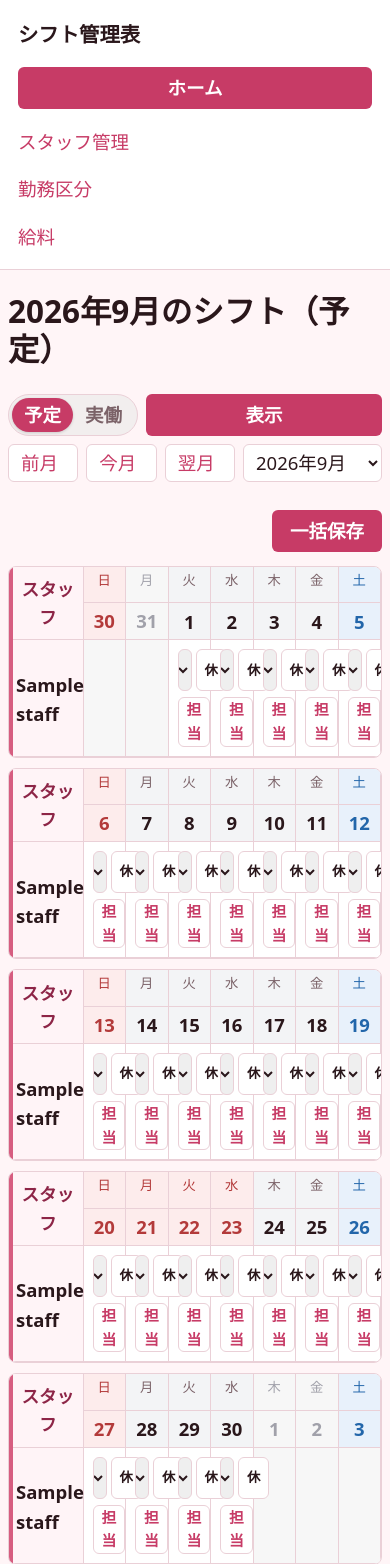
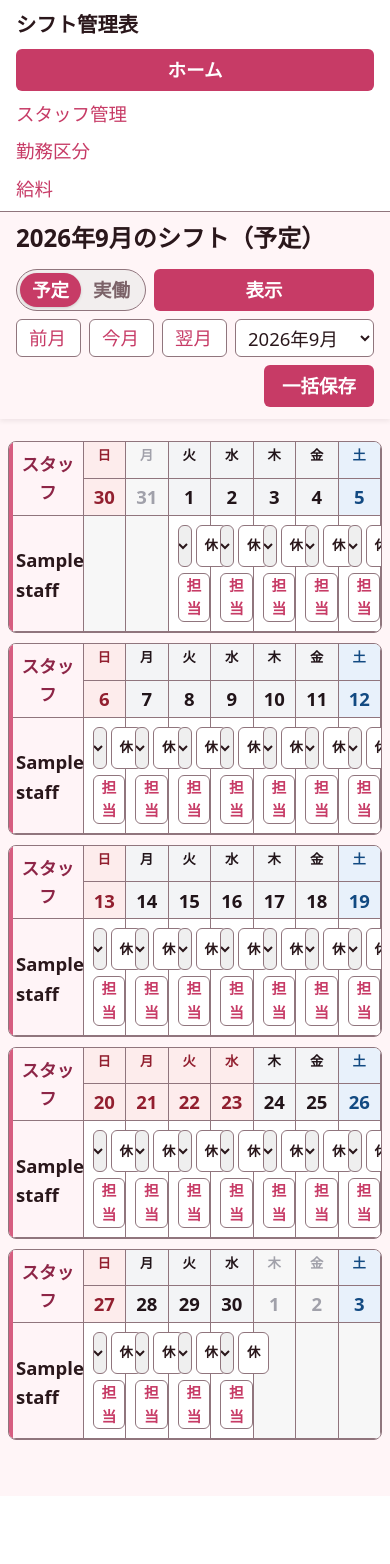
Before and after one commit to nogikaede0318-rgb/kutu-work, a Django app: page /?month=2026-09&mode=edit in a window 390 px wide. Shown: the top 1564 px of the page. After the commit the page ends 1440 px from the top, so only its background shows below. Run offline with Django 4.2, Linux system fonts and the light colour scheme; tables that the repository leaves empty hold one stand-in row (values such as "Sample post").

Commit message:
v7(20260923v6)

```diff
--- /dev/null
+++ b/notes/static/notes/page_header.js
@@ -0,0 +1,37 @@
+(() => {
+    const header = document.querySelector('[data-fixed-page-header]');
+    const controls = document.querySelector('[data-fixed-page-controls]');
+    const main = document.querySelector('main.container');
+    if (!header || !controls || !main) return;
+
+    const title = main.querySelector('.page-title');
+    if (title) {
+        controls.append(title);
+    } else {
+        const heading = main.querySelector('.form-panel > h1');
+        if (heading) {
+            const panel = document.createElement('section');
+            panel.className = 'page-title';
+            panel.append(heading);
+            controls.append(panel);
+        }
+    }
+
+    // Keep each moved submit button associated with its original form.
+    main.querySelectorAll('.form-actions, .bulk-actions').forEach((actions, index) => {
+        if (actions.closest('dialog, .settings-list')) return;
+        actions.querySelectorAll('button, input, select, textarea').forEach((control) => {
+            const form = control.form;
+            if (!form) return;
+            if (!form.id) form.id = `page-action-form-${index}`;
+            control.setAttribute('form', form.id);
+        });
+        controls.append(actions);
+    });
+
+    const updateHeight = () => {
+        document.documentElement.style.setProperty('--fixed-header-height', `${header.offsetHeight}px`);
+    };
+    new ResizeObserver(updateHeight).observe(header);
+    updateHeight();
+})();
--- a/notes/static/notes/styles.css
+++ b/notes/static/notes/styles.css
@@ -4,7 +4,7 @@
     --surface: #ffffff;
     --ink: #2a171b;
     --muted: #7b6268;
-    --line: #ead0d7;
+    --line: #90757d;
     --accent: #c73b66;
     --accent-dark: #9f2d50;
     --danger: #b7283e;
@@ -237,12 +237,14 @@ button:hover {
     height: 36px;
     background: #f3f4f6;
     text-align: center;
+    color: #211419;
+    font-weight: 700;
 }
 
 .shift-table .weekday-cell,
 .shift-table .weekday-heading {
-    color: var(--muted);
-    font-weight: 500;
+    color: #211419;
+    font-weight: 700;
 }
 
 .shift-table .date-cell {
@@ -272,11 +274,11 @@ button:hover {
 }
 
 .shift-table .saturday-cell {
-    color: #2266aa;
+    color: #124a82;
 }
 
 .shift-table .holiday-cell {
-    color: #b33a3a;
+    color: #921f2f;
 }
 
 .shift-table thead .saturday-cell {
@@ -1200,6 +1202,70 @@ select:focus {
     }
 }
 
+.fixed-page-header {
+    position: sticky;
+    top: 0;
+    z-index: 100;
+    background: var(--bg);
+    box-shadow: 0 2px 5px rgba(42, 23, 27, 0.08);
+}
+
+.fixed-page-controls {
+    width: min(1280px, calc(100% - 32px));
+    margin: 0 auto;
+    padding: 12px 0;
+}
+
+.fixed-page-controls:empty {
+    display: none;
+}
+
+.fixed-page-controls .page-title,
+.fixed-page-controls .form-actions,
+.fixed-page-controls .bulk-actions {
+    margin: 0;
+}
+
+.fixed-page-controls .page-title p {
+    margin: 4px 0 0;
+}
+
+.fixed-page-controls .form-actions,
+.fixed-page-controls .bulk-actions {
+    margin-top: 8px;
+    flex-direction: row;
+    flex-wrap: wrap;
+}
+
+html {
+    scroll-padding-top: calc(var(--fixed-header-height, 0px) + 16px);
+}
+
+@media screen and (max-width: 640px) {
+    .fixed-page-header .app-header {
+        padding: 8px 16px;
+        gap: 8px;
+    }
+
+    .fixed-page-header .top-nav {
+        flex-wrap: wrap;
+        gap: 8px;
+    }
+
+    .fixed-page-controls .table-header {
+        gap: 8px;
+    }
+
+    .fixed-page-controls h1 {
+        font-size: 1.3rem;
+    }
+
+    .fixed-page-controls .shift-action-nav,
+    .fixed-page-controls .month-nav {
+        flex-wrap: wrap;
+    }
+}
+
 .print-calendar {
     display: none;
 }
@@ -1252,13 +1318,29 @@ select:focus {
 }
 
 @media print {
+    .fixed-page-header {
+        position: static;
+        box-shadow: none;
+        background: #fff;
+    }
+
+    .fixed-page-controls {
+        width: 100%;
+        padding: 0;
+    }
+
+    .fixed-page-controls .form-actions,
+    .fixed-page-controls .bulk-actions {
+        display: none !important;
+    }
+
     @page {
         size: A4 landscape;
         margin: 6mm;
     }
 
     :root {
-        --line: #cfcfcf;
+        --line: #555555;
         --ink: #111111;
         --muted: #555555;
     }
@@ -1334,7 +1416,7 @@ select:focus {
     .print-shift-table th,
     .print-shift-table td {
         padding: 0;
-        border: 0.2mm solid var(--line);
+        border: 0.3mm solid var(--line);
         text-align: center;
         vertical-align: middle;
         overflow-wrap: anywhere;
@@ -1345,6 +1427,8 @@ select:focus {
         font-size: 8pt;
         white-space: nowrap;
         background: #efefef;
+        color: #111111;
+        font-weight: 700;
     }
 
     .print-shift-table tbody th {
@@ -1356,11 +1440,11 @@ select:focus {
     }
 
     .print-shift-table .saturday-cell {
-        color: #245a91;
+        color: #124a82;
     }
 
     .print-shift-table .holiday-cell {
-        color: #b42e44;
+        color: #921f2f;
     }
 
     .print-day-off {
--- a/notes/templates/notes/base.html
+++ b/notes/templates/notes/base.html
@@ -8,6 +8,7 @@
     <link rel="stylesheet" href="{% static 'notes/styles.css' %}?v=role-colors-1">
 </head>
 <body>
+    <div class="fixed-page-header" data-fixed-page-header>
     <header class="app-header">
         <a class="brand" href="{% url 'shift_table' %}">シフト管理表</a>
         <nav class="top-nav">
@@ -17,9 +18,11 @@
             <a href="{% url 'salary_list' %}">給料</a>
         </nav>
     </header>
+        <div class="fixed-page-controls" data-fixed-page-controls></div>
+    </div>
     <main class="container">
         {% if messages %}
-            <div class="messages">
+            <div class="messages" role="status" aria-live="polite">
                 {% for message in messages %}
                     <p class="message {{ message.tags }}">{{ message }}</p>
                 {% endfor %}
@@ -29,5 +32,6 @@
     </main>
     {% block scripts %}{% endblock %}
     <script src="{% static 'notes/day_off.js' %}" defer></script>
+    <script src="{% static 'notes/page_header.js' %}" defer></script>
 </body>
 </html>
--- a/notes/templates/notes/shift_print.html
+++ b/notes/templates/notes/shift_print.html
@@ -21,7 +21,7 @@
                         {% for shift in row.cells %}
                             <td {% if is_actual_view %}class="{% if shift.actual_differs_from_plan %}actual-changed{% endif %}"{% elif shift.shift_type.code == '休' %}class="print-day-off"{% elif shift.shift_type.color %}style="background-color: {{ shift.shift_type.color }};"{% endif %}>
                                 {% if is_actual_view %}
-                                    <div class="print-shift-time">{{ shift.actual_display_label|default:'未登録' }}{% if shift.actual_differs_from_plan %} ※{% endif %}</div>
+                                    <div class="print-shift-time">{{ shift.actual_display_label|default:'未登録' }}</div>{% if shift.actual_differs_from_plan %}<div>(変更)</div>{% endif %}
                                 {% elif shift %}
                                     {% if shift.shift_type.code == '休' %}
                                         休
--- a/notes/templates/notes/shift_table.html
+++ b/notes/templates/notes/shift_table.html
@@ -4,7 +4,7 @@
     <section class="page-title table-header">
         <div>
             <h1>{{ selected_month|date:'Y年n月' }}のシフト（{% if is_actual_view %}実働{% else %}予定{% endif %}）</h1>
-            {% if is_actual_view %}<div class="actual-legend">※：予定から変更／未登録：実働の入力なし</div>{% endif %}
+            {% if is_actual_view %}<div class="actual-legend">(変更)：予定から変更／未登録：実働の入力なし</div>{% endif %}
         </div>
         <div class="shift-toolbar">
             <div class="shift-action-nav">
@@ -104,7 +104,7 @@
                                                         </div>
                                                     {% elif is_actual_view %}
                                                         <a class="shift-chip actual-chip {% if cell.shift.actual_differs_from_plan %}actual-changed{% endif %}" href="{% url 'actual_work_edit' cell.day|date:'Y-m-d' %}?view=actual">
-                                                            <strong>{{ cell.shift.actual_display_label|default:'未登録' }}{% if cell.shift.actual_differs_from_plan %} ※{% endif %}</strong>
+                                                            <strong>{{ cell.shift.actual_display_label|default:'未登録' }}{% if cell.shift.actual_differs_from_plan %} (変更){% endif %}</strong>
                                                         </a>
                                                     {% elif cell.shift %}
                                                         <a
```
